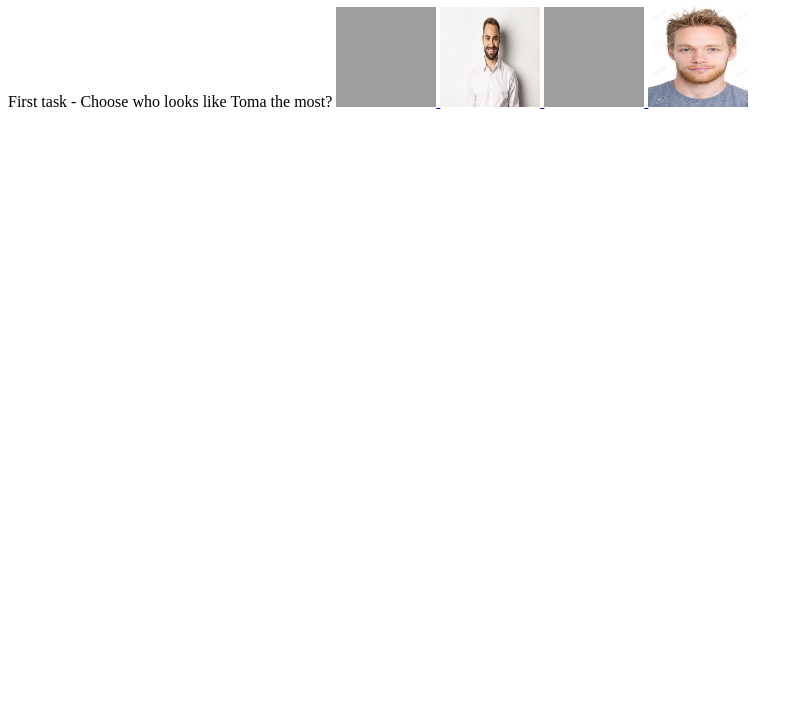
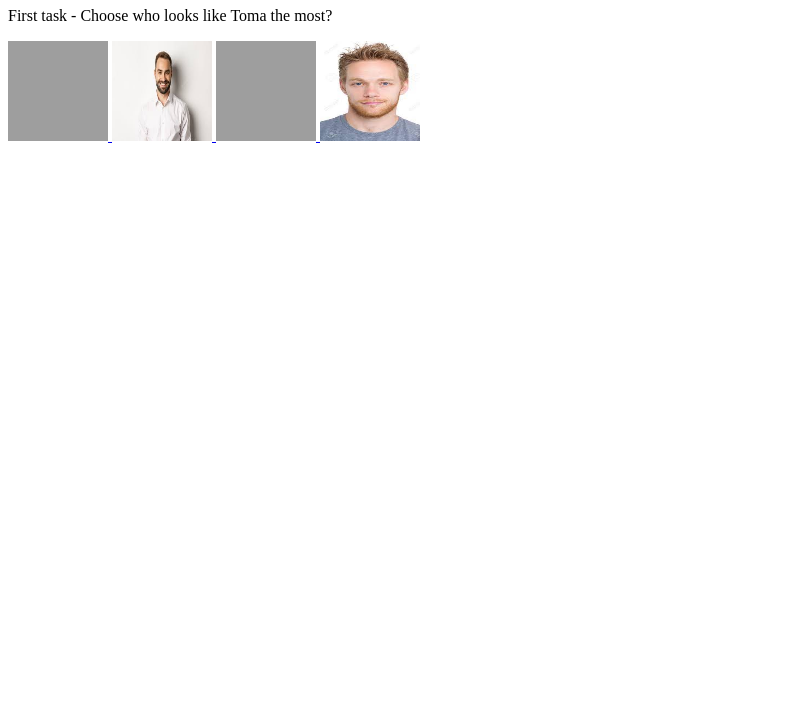
Before and after one commit to teamosh/questfortoma, a plain HTML site: page index.html in a window 1280 px wide. Shown: the part 73-800 px from the top of the page, without its empty margins (0-803 px from the left). Drawn offline with Linux system fonts and the light colour scheme; grey boxes are pictures that could not be loaded.

Commit message:
Update index.html

```diff
--- a/index.html
+++ b/index.html
@@ -6,10 +6,12 @@
     </h1>
        <p>
          First task - Choose who looks like Toma the most?
+       </p>
+        <p>
         <a href = "wrong.html"><img src= "pictures/1.jpg" style = "width:100px;height:100px;"> </a>
         <a href = "wrong.html"><img src= "pictures/2.jpg" style = "width:100px;height:100px;"> </a>
         <a href = "task2.html"><img src= "pictures/3.jpg" style = "width:100px;height:100px;"> </a>
         <a href = "wrong.html"><img src= "pictures/4.jpg" style = "width:100px;height:100px;"> </a>
-       </p>
+        </p>
   </body>
 </html>
```
